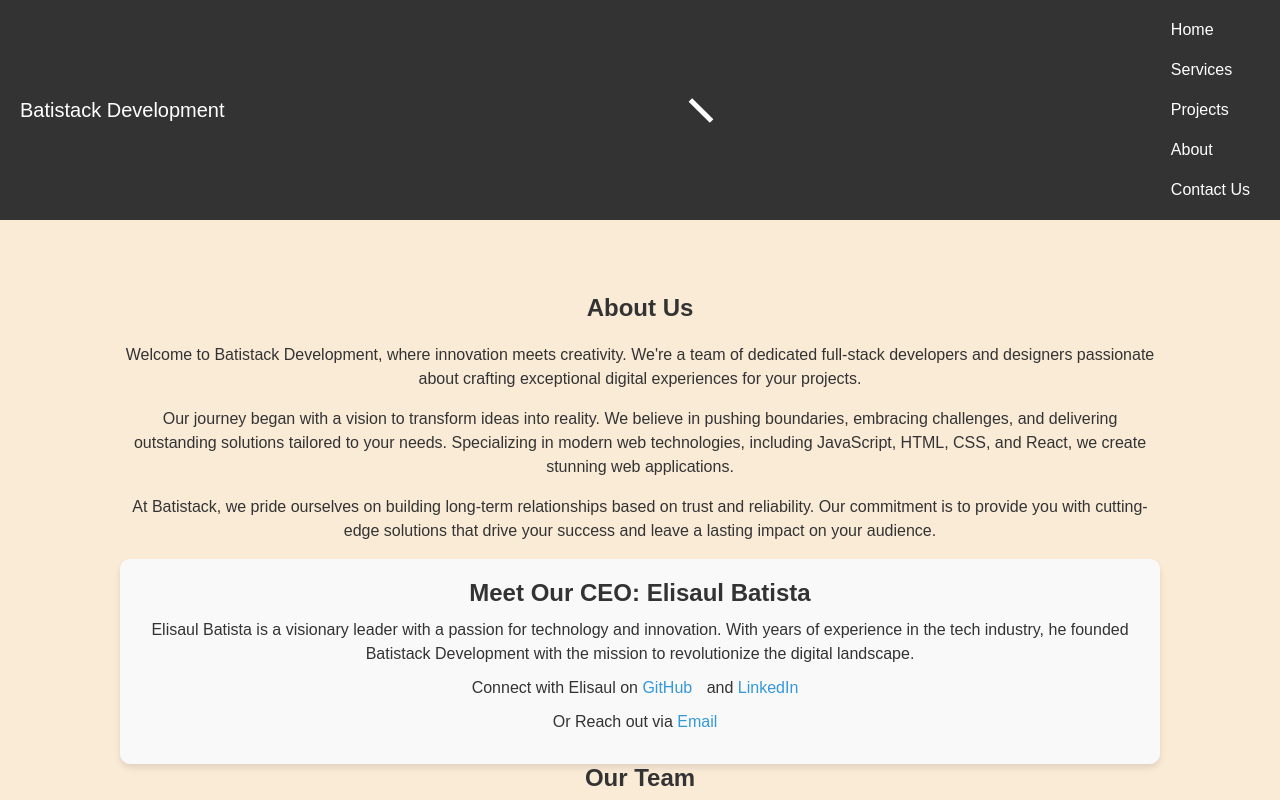
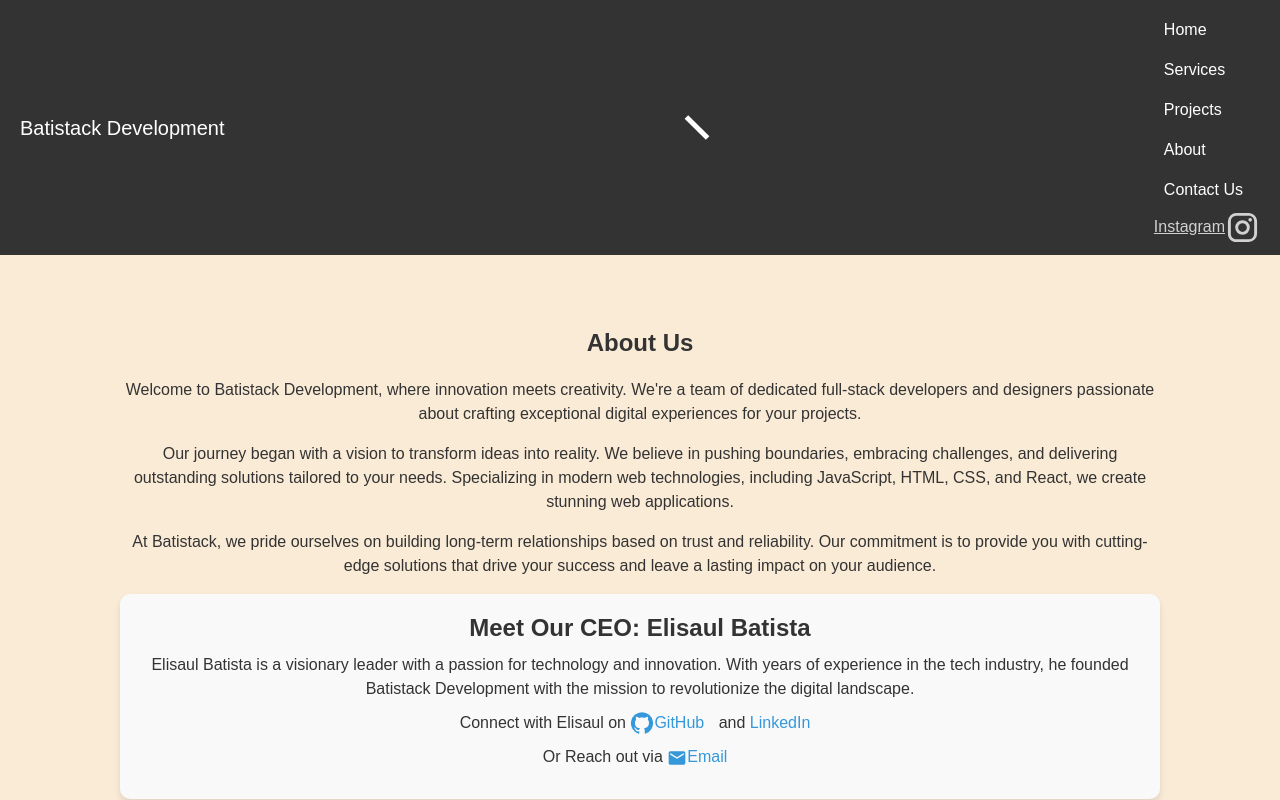
Before and after one commit to Batista0523/Batistack-Web, a React (Vite) app: page /about in a window 1280 px wide. Both pictures are taken after a click on the button 1245 px from the left and 30 px from the top of the page. Shown: the top 800 px of the page. Built offline with nearby package versions, Linux system fonts and the light colour scheme.

Commit message:
added icons

```diff
--- a/src/components/About.jsx
+++ b/src/components/About.jsx
@@ -1,6 +1,8 @@
 import React from "react";
 import { Link } from "react-router-dom";
 import "./about.css";
+import EmailIcon from '@mui/icons-material/Email';
+import GitHubIcon from '@mui/icons-material/GitHub';
 
 const About = () => {
   return (
@@ -39,7 +41,7 @@ const About = () => {
             href="https://github.com/Batista0523"
             target="_blank"
             rel="noopener noreferrer"
-          >
+          ><GitHubIcon/>
             GitHub
           </a>{" "}
           and{" "}
@@ -52,8 +54,8 @@ const About = () => {
           </a>
         </p>
         <p>
-          Or Reach out via <a href="mailto:elisaulbatista@pursuit.org">Email</a>
-        </p>
+      Or Reach out via <a href="mailto:elisaulbatista@pursuit.org"><EmailIcon fontSize="small" />Email</a>
+    </p>
       </div>
       <div className="additional-info">
         <div className="additional-info">
--- a/src/components/Home.jsx
+++ b/src/components/Home.jsx
@@ -1,6 +1,7 @@
 import React from "react";
 import { Link } from "react-router-dom";
 import "./home.css";
+
 
 const Home = () => {
   return (
@@ -9,6 +10,7 @@ const Home = () => {
         <div className="col-lg-12 text-center mt-5 p-1">
           <h3 className="display-4">Batistack Development</h3>
           <p className="lead">
+
             Crafting Digital Dreams, Amplifying Your Vision
           </p>
         </div>
@@ -248,6 +250,9 @@ const Home = () => {
                 <button className="btn btn-cta">Get Started</button>
               </Link>
             </div>
+            <div>
+
+            </div>
           </div>
         </div>
       </div>
--- a/src/components/NavBar.jsx
+++ b/src/components/NavBar.jsx
@@ -1,7 +1,7 @@
 import React, { useState } from 'react';
 import { Link } from 'react-router-dom';
 import './navBar.css';
-
+import InstagramIcon from "@mui/icons-material/Instagram";
 const NavBar = () => {
   const [isNavOpen, setIsNavOpen] = useState(false);
 
@@ -51,6 +51,11 @@ const NavBar = () => {
             </Link>
           </li>
         </ul>
+      <div>
+      <a href="https://www.instagram.com/bati.stack/" className="instagram-icon">Instagram
+              <InstagramIcon fontSize="large" />{" "}
+            </a>
+      </div>
       </div>
     </nav>
   );
--- a/src/components/home.css
+++ b/src/components/home.css
@@ -12,6 +12,8 @@ body {
 .container {
     padding: 30px;
 }
+
+
 
 .home p {
     font-size: 18px;
--- a/src/components/navBar.css
+++ b/src/components/navBar.css
@@ -11,7 +11,10 @@
     top: 0;
     z-index: 1000;
 }
+.instagram-icon{
+    color: rgba(255, 255, 255, 0.777);
 
+}
 .navbar-brand a {
     color: white;
     text-decoration: none;
```
Also changed, not shown: package.json (+7 -1 lines), 1 other file (tests, documents, lock files or other folders).
